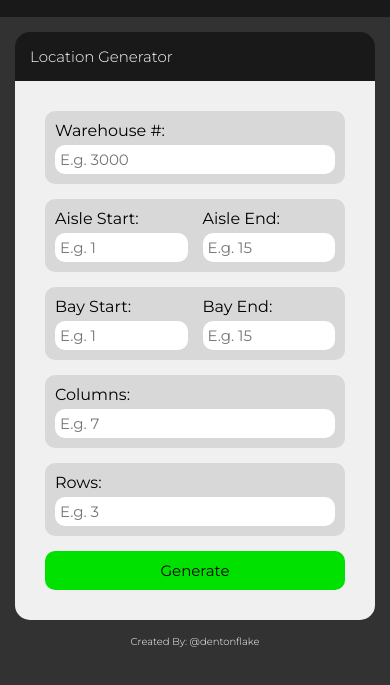
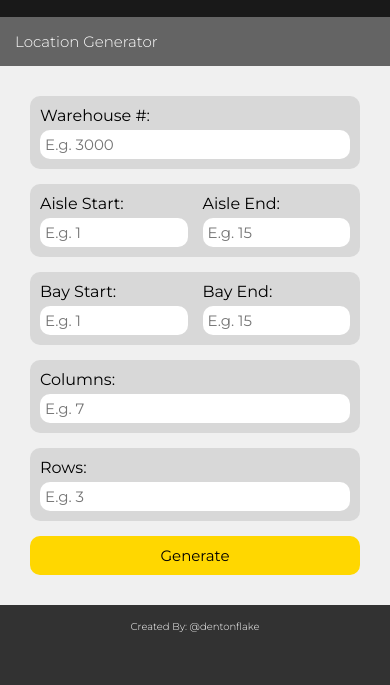
Before and after one commit to dentonflake/location-generator, a website: page public/index.html in a window 390 px wide. Shown: the part 47-732 px from the top of the page. Drawn offline with Linux system fonts and the light colour scheme.

```diff
--- a/public/style.css
+++ b/public/style.css
@@ -40,7 +40,7 @@
 }
 
 #tool-title {
-    background-color: rgba(25, 25, 25, 1);
+    background-color: rgb(100, 100, 100);
     padding: 15px;
     font-size: 15px;
     font-weight: 300;
@@ -116,7 +116,7 @@
 #generate {
     grid-area: generate;
     border: none;
-    background-color: rgb(0, 225, 0);
+    background-color: gold;
     display: flex;
     justify-content: center;
     align-items: center;
@@ -151,13 +151,13 @@
     }
 
     main {
-        padding: 15px;
+        padding: 0 0 15px;
     }
 
     #tool-container {
         max-width: none;
 
-        border-radius: 15px;
+        border-radius: 0px;
     }
 
     #tool-grid {
```
Also changed, not shown: index.js (+6 -1 lines), 1 other file.
